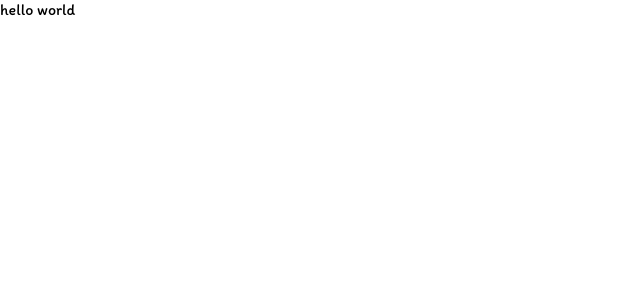
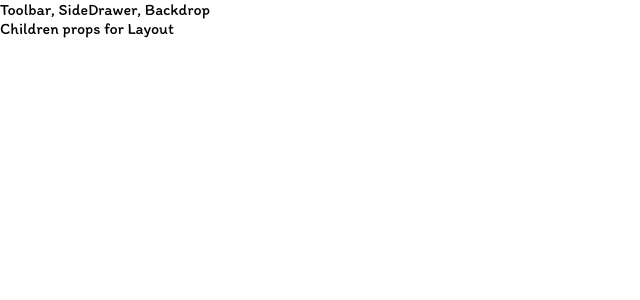
Before and after one commit to Soleksandr/burger-builder, a React app: page / in a window 1280 px wide. Shown: the top 300 px of the page, without its empty margins (0-640 px from the left). Built offline with nearby package versions, Linux system fonts and the light colour scheme.

Commit message:
add Layout component

```diff
--- a/src/App.js
+++ b/src/App.jsx
@@ -1,11 +1,12 @@
 import React, { Component } from 'react';
+import Layout from './components/Layout/Layout';
 
 class App extends Component {
   render() {
     return (
-      <div>
-        hello world
-      </div>
+      <Layout>
+        <div>Children props for Layout</div>
+      </Layout>
     );
   }
 }
--- /dev/null
+++ b/src/components/Layout/Layout.jsx
@@ -0,0 +1,11 @@
+import React from 'react';
+import Aux from '../../hoc/Aux';
+
+const layout = props => (
+  <Aux>
+    <div>Toolbar, SideDrawer, Backdrop </div>
+    <main>{props.children}</main>
+  </Aux>
+);
+
+export default layout;
--- /dev/null
+++ b/src/hoc/Aux.js
@@ -0,0 +1,3 @@
+const aux = props => props.children;
+
+export default aux;
```
